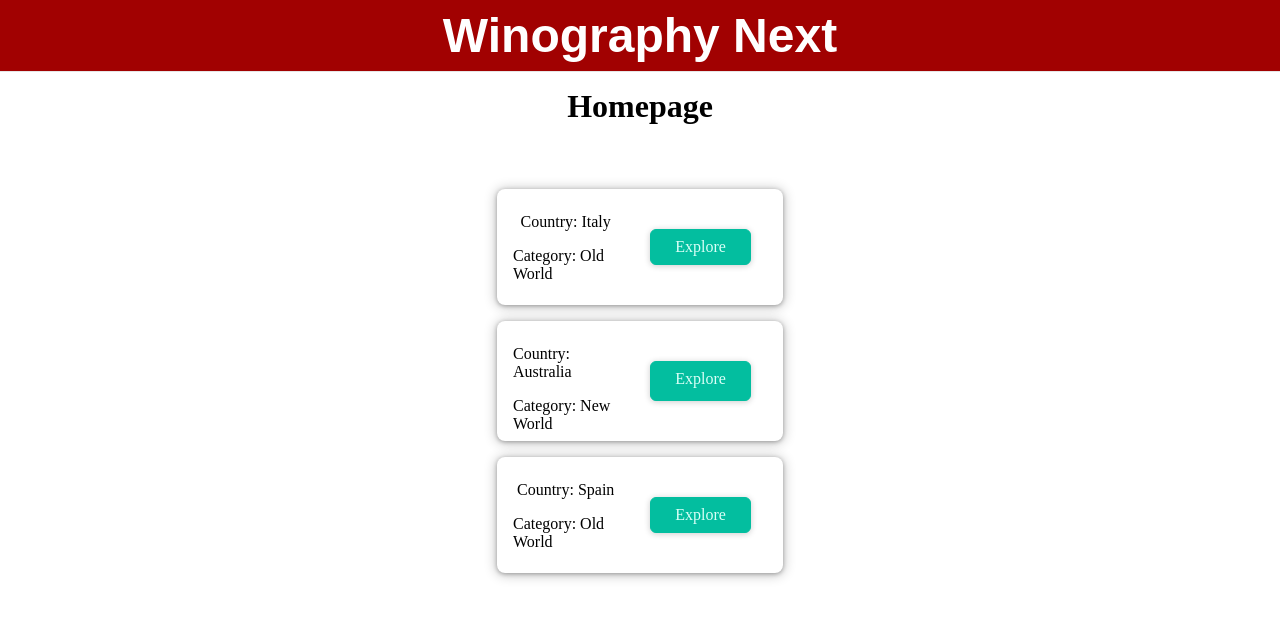
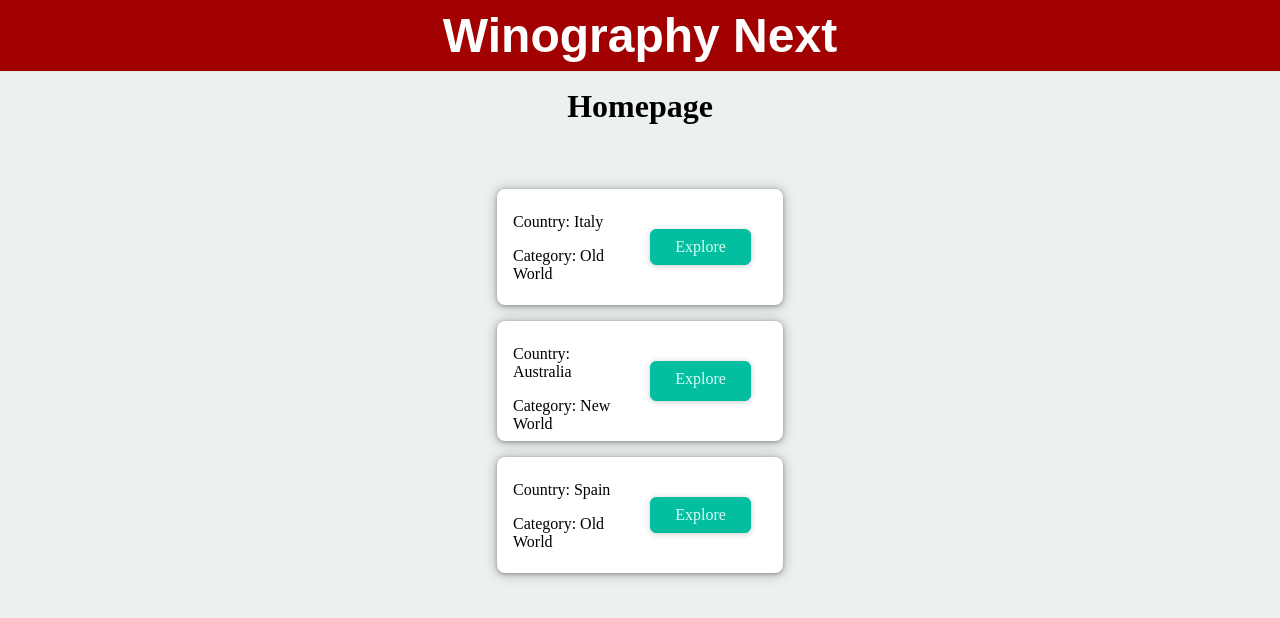
Before and after one commit to gmcln-rct/vino-next, a Next.js app: page / in a window 1280 px wide. Shown: the top 618 px of the page. Built offline with nearby package versions, Linux system fonts and the light colour scheme.

Commit message:
More styling

```diff
--- a/components/countries/country-item.module.css
+++ b/components/countries/country-item.module.css
@@ -12,9 +12,6 @@
 
 
   .content {
-    display: flex;
-    flex-direction: column;
-    align-items: center;
     width: 100%;
     padding: 0 1rem;
     text-align: left;
--- a/styles/countries.css
+++ /dev/null
@@ -1,5 +0,0 @@
-.list {
-    width: 90%;
-    max-width: 40rem;
-    margin: 5rem auto;
-  }
--- a/styles/globals.css
+++ b/styles/globals.css
@@ -101,6 +101,11 @@ meter {
 /* END RESET */
 
 /* Global CSS variables */
+
+body {
+  background-color: #ecf0f1;
+
+}
 /* main */
 main {
   display: flex;
```
